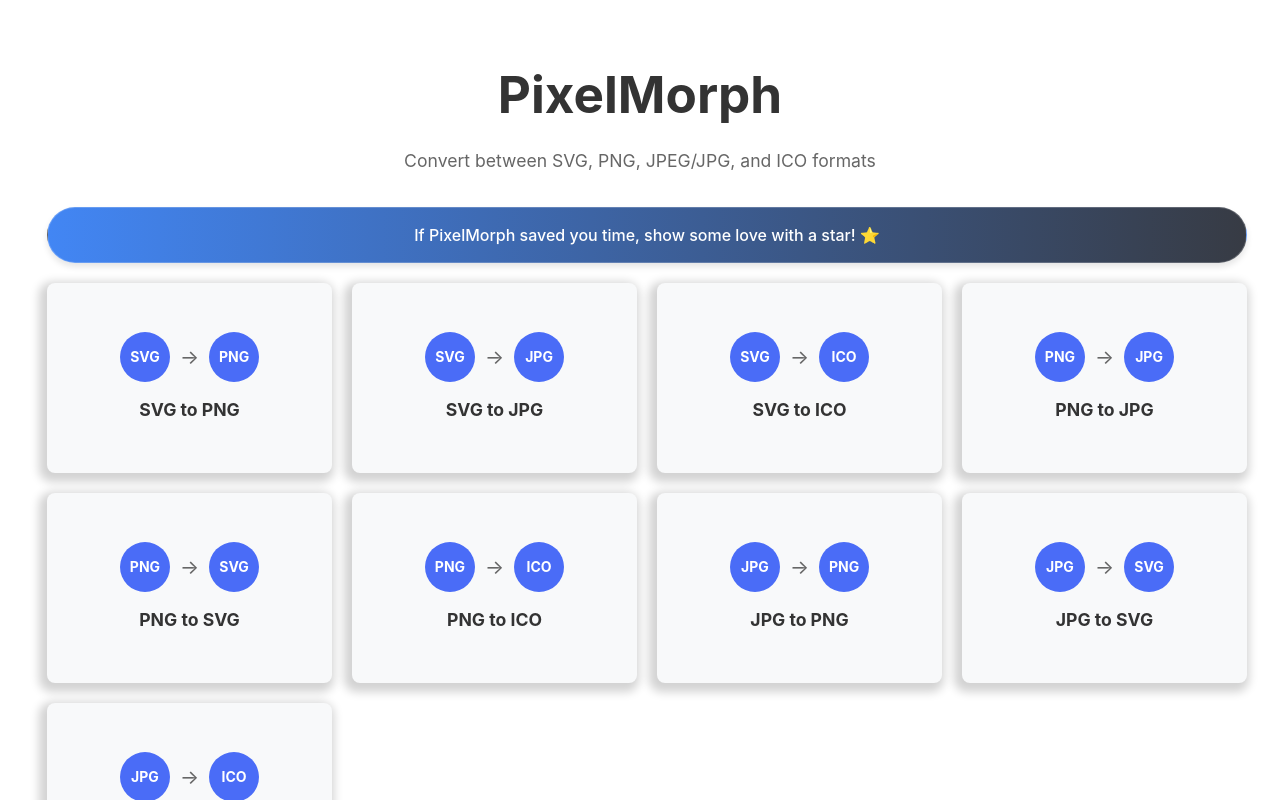
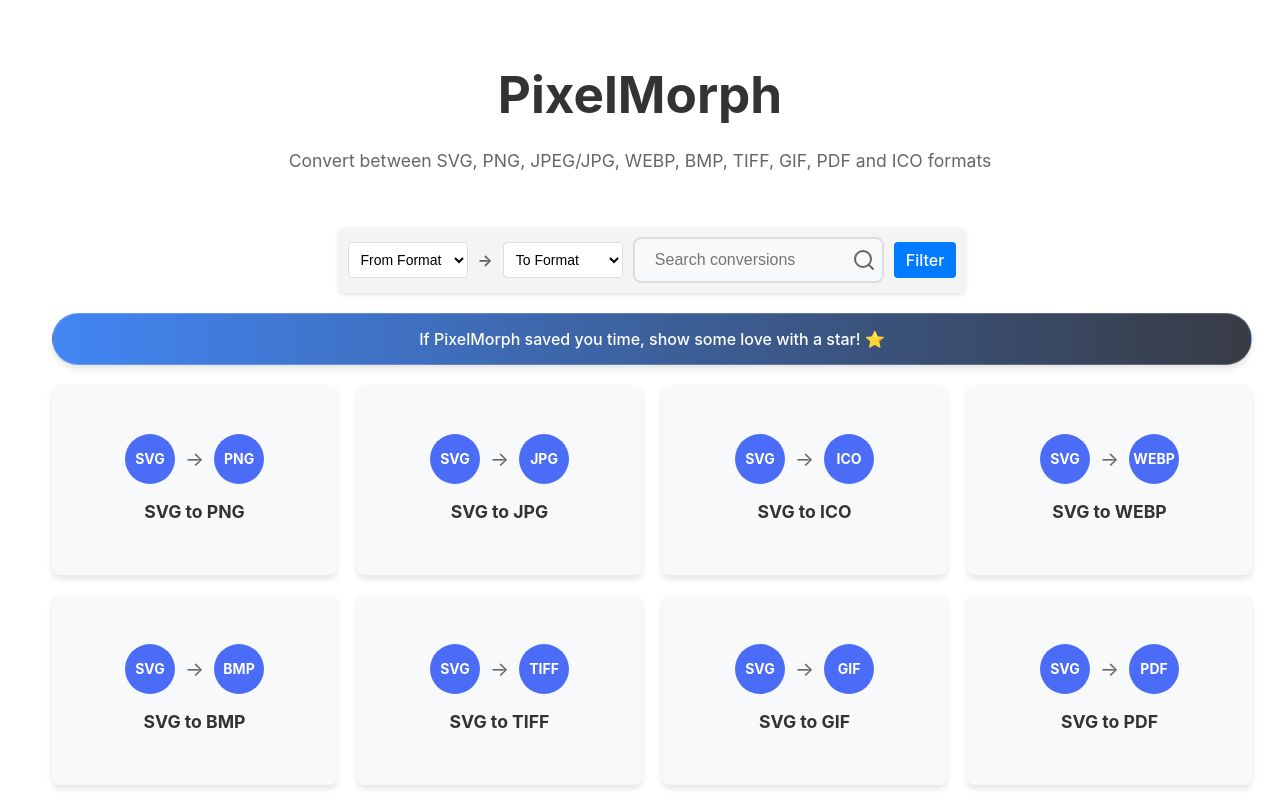
Before and after one commit to aminshahid573/pixelmorph, a React (Vite) app: page / in a window 1280 px wide. Shown: the top 800 px of the page. Built offline with nearby package versions, Linux system fonts and the light colour scheme.

Commit message:
Drag and drop file upload Image quality control slider Image rotation control Background color picker Better PDF preview handling Improved error handling Enhanced dark mode support

```diff
--- a/src/App.jsx
+++ b/src/App.jsx
@@ -21,7 +21,7 @@ function App() {
     <div className="app-container">
       <h1>PixelMorph</h1>
       <p className="description">
-        Convert between SVG, PNG, JPEG/JPG, and ICO formats
+        Convert between SVG, PNG, JPEG/JPG, WEBP, BMP, TIFF, GIF, PDF and ICO formats
       </p>
       <Routes>
         <Route path="/" element={<LandingPage />} />
--- /dev/null
+++ b/src/components/FormatSearch.jsx
@@ -0,0 +1,92 @@
+import React, { useState } from 'react';
+import { Search, X } from 'lucide-react';
+import "../styles/FormatSearch.css"
+
+const FormatSearch = ({ formats, onFilterChange }) => {
+  const [fromFormat, setFromFormat] = useState('');
+  const [toFormat, setToFormat] = useState('');
+  const [searchTerm, setSearchTerm] = useState('');
+
+  const handleSearch = () => {
+    onFilterChange({
+      fromFormat,
+      toFormat,
+      searchTerm
+    });
+  };
+
+  const clearFilters = () => {
+    setFromFormat('');
+    setToFormat('');
+    setSearchTerm('');
+    onFilterChange({
+      fromFormat: '',
+      toFormat: '',
+      searchTerm: ''
+    });
+  };
+
+  return (
+    <div className="format-search-container">
+      <div className="search-filters">
+        <select
+          value={fromFormat}
+          onChange={(e) => setFromFormat(e.target.value)}
+          className="format-select from-select"
+        >
+          <option value="">From Format</option>
+          {formats.map(format => (
+            <option key={format} value={format}>
+              {format.toUpperCase()}
+            </option>
+          ))}
+        </select>
+
+        <div className="arrow-icon">→</div>
+
+        <select
+          value={toFormat}
+          onChange={(e) => setToFormat(e.target.value)}
+          className="format-select to-select"
+        >
+          <option value="">To Format</option>
+          {formats.map(format => (
+            <option key={format} value={format}>
+              {format.toUpperCase()}
+            </option>
+          ))}
+        </select>
+
+        <div className="search-input-wrapper">
+          <input
+            type="text"
+            placeholder="Search conversions"
+            value={searchTerm}
+            onChange={(e) => setSearchTerm(e.target.value)}
+            className="search-input"
+          />
+          <Search className="search-icon" />
+        </div>
+
+        {(fromFormat || toFormat || searchTerm) && (
+          <button
+            onClick={clearFilters}
+            className="clear-filters-btn"
+            title="Clear Filters"
+          >
+            <X size={20} />
+          </button>
+        )}
+
+        <button
+          onClick={handleSearch}
+          className="search-button"
+        >
+          Filter
+        </button>
+      </div>
+    </div>
+  );
+};
+
+export default FormatSearch;
--- a/src/components/LandingPage.jsx
+++ b/src/components/LandingPage.jsx
@@ -1,20 +1,41 @@
+import React, { useState } from 'react'
 import { useNavigate } from 'react-router-dom'
+import FormatSearch from './FormatSearch'
 import '../styles/LandingPage.css'
 
 const LandingPage = () => {
   const navigate = useNavigate()
 
-  const conversionOptions = [
-    { from: 'svg', to: 'png', title: 'SVG to PNG' },
-    { from: 'svg', to: 'jpg', title: 'SVG to JPG' },
-    { from: 'svg', to: 'ico', title: 'SVG to ICO' },
-    { from: 'png', to: 'jpg', title: 'PNG to JPG' },
-    { from: 'png', to: 'svg', title: 'PNG to SVG' },
-    { from: 'png', to: 'ico', title: 'PNG to ICO' },
-    { from: 'jpg', to: 'png', title: 'JPG to PNG' },
-    { from: 'jpg', to: 'svg', title: 'JPG to SVG' },
-    { from: 'jpg', to: 'ico', title: 'JPG to ICO' }
-  ]
+  const formats = ['svg', 'png', 'jpg', 'ico', 'webp', 'bmp', 'tiff', 'gif', 'pdf']
+
+  const [filteredConversions, setFilteredConversions] = useState(
+    formats.flatMap(from =>
+      formats.filter(to => from !== to).map(to => ({
+        from,
+        to,
+        title: `${from.toUpperCase()} to ${to.toUpperCase()}`
+      }))
+    )
+  )
+
+  const handleFilterChange = ({ fromFormat, toFormat, searchTerm }) => {
+    const filtered = formats.flatMap(from =>
+      formats.filter(to => from !== to).map(to => ({
+        from,
+        to,
+        title: `${from.toUpperCase()} to ${to.toUpperCase()}`
+      }))
+    ).filter(option => {
+      const matchFromFormat = !fromFormat || option.from === fromFormat
+      const matchToFormat = !toFormat || option.to === toFormat
+      const matchSearchTerm = !searchTerm ||
+        option.title.toLowerCase().includes(searchTerm.toLowerCase())
+
+      return matchFromFormat && matchToFormat && matchSearchTerm
+    })
+
+    setFilteredConversions(filtered)
+  }
 
   const handleTileClick = (from, to) => {
     navigate(`/convert/${from}/${to}`)
@@ -22,11 +43,19 @@ const LandingPage = () => {
 
   return (
     <div className="landing-container">
-      <div className="gradient-div">
-      <p >If PixelMorph saved you time, show some love with a star! ⭐</p>
-      </div>
+      <FormatSearch
+        formats={formats}
+        onFilterChange={handleFilterChange}
+      />
+
+      <a target='_blank' href='https://github.com/aminshahid573/pixelmorph'>
+        <div className="gradient-div">
+          <p>If PixelMorph saved you time, show some love with a star! ⭐</p>
+        </div>
+      </a>
+
       <div className="conversion-tiles">
-        {conversionOptions.map((option, index) => (
+        {filteredConversions.map((option, index) => (
           <div
             key={index}
             className="conversion-tile"
--- /dev/null
+++ b/src/styles/FormatSearch.css
@@ -0,0 +1,78 @@
+.format-search-container {
+    display: flex;
+    justify-content: center;
+    margin-bottom: 20px;
+    padding: 0 20px;
+  }
+
+  .search-filters {
+    display: flex;
+    align-items: center;
+    background-color: #f4f4f4;
+    border-radius: 8px;
+    padding: 10px;
+    gap: 10px;
+    box-shadow: 0 2px 4px rgba(0, 0, 0, 0.1);
+  }
+
+  .format-select {
+    padding: 8px;
+    border: 1px solid #ddd;
+    border-radius: 4px;
+    background-color: white;
+    font-size: 14px;
+    width: 120px;
+  }
+
+  .arrow-icon {
+    color: #666;
+    font-weight: bold;
+  }
+
+  .search-input-wrapper {
+    position: relative;
+    display: flex;
+    align-items: center;
+  }
+
+  .search-input {
+    padding: 8px 30px 8px 10px;
+    border: 1px solid #ddd;
+    border-radius: 4px;
+    width: 200px;
+    font-size: 14px;
+  }
+
+  .search-icon {
+    position: absolute;
+    right: 8px;
+    color: #666;
+  }
+
+  .search-button, .clear-filters-btn {
+    padding: 8px 12px;
+    border: none;
+    border-radius: 4px;
+    cursor: pointer;
+    display: flex;
+    align-items: center;
+    justify-content: center;
+  }
+
+  .search-button {
+    background-color: #007bff;
+    color: white;
+  }
+
+  .clear-filters-btn {
+    background-color: #f8f9fa;
+    border: 1px solid #ddd;
+  }
+
+  .search-button:hover {
+    background-color: #0056b3;
+  }
+
+  .clear-filters-btn:hover {
+    background-color: #e9ecef;
+  }
--- a/src/styles/ImageConverter.css
+++ b/src/styles/ImageConverter.css
@@ -8,14 +8,12 @@
   padding: 20px;
   background-color: #f8f9fa;
   border-radius: 8px;
-  box-shadow: -3px 4px 20px 12px lightgray;
+  box-shadow: 0 4px 6px rgba(0, 0, 0, 0.1);
 }
-
 
 .converter-header {
   display: flex;
   align-items: center;
-  justify-content: space-evenly;
   margin-bottom: 10px;
 }
 
@@ -43,42 +41,30 @@
   text-align: center;
 }
 
+.dropzone {
+  border: 2px dashed #ddd;
+  border-radius: 8px;
+  padding: 40px;
+  text-align: center;
+  cursor: pointer;
+  transition: all 0.3s;
+  background-color: #fafafa;
+}
+
+.dropzone.active {
+  border-color: #4a6cf7;
+  background-color: #f0f4ff;
+}
+
+.dropzone p {
+  margin: 0;
+  color: #666;
+}
+
 .input-section {
   display: flex;
   flex-direction: column;
   gap: 20px;
-}
-
-.file-input-container {
-  display: flex;
-  flex-direction: column;
-  align-items: center;
-  gap: 10px;
-}
-
-.file-input {
-  display: none;
-}
-
-.file-input-label {
-  display: inline-block;
-  padding: 10px 20px;
-  background-color: #4a6cf7;
-  color: white;
-  border-radius: 4px;
-  cursor: pointer;
-  font-weight: 500;
-  transition: background-color 0.3s;
-}
-
-.file-input-label:hover {
-  background-color: #3a5ce5;
-}
-
-.file-info {
-  margin-top: 10px;
-  font-size: 0.9rem;
-  color: #555;
 }
 
 .conversion-options {
@@ -112,6 +98,30 @@
 
 .checkbox-label input {
   margin: 0;
+}
+
+.color-picker-container {
+  position: relative;
+}
+
+.color-preview {
+  width: 40px;
+  height: 40px;
+  border-radius: 4px;
+  border: 2px solid #ddd;
+  cursor: pointer;
+}
+
+.color-picker-popover {
+  position: absolute;
+  top: 100%;
+  left: 0;
+  z-index: 2;
+  margin-top: 10px;
+  background: white;
+  padding: 10px;
+  border-radius: 8px;
+  box-shadow: 0 4px 12px rgba(0, 0, 0, 0.15);
 }
 
 .select-input,
@@ -217,6 +227,14 @@
   object-fit: contain;
 }
 
+.pdf-preview {
+  padding: 20px;
+  background-color: #f8f9fa;
+  border: 1px solid #ddd;
+  border-radius: 4px;
+  color: #666;
+}
+
 .no-preview {
   color: #999;
   font-size: 1rem;
@@ -254,10 +272,6 @@
     color: #ddd;
   }
 
-  .file-info {
-    color: #ccc;
-  }
-
   .preview-section h3 {
     color: #ddd;
   }
@@ -283,12 +297,24 @@
     background: #555;
   }
 
-  .slider-input::-webkit-slider-thumb {
-    background: #4a6cf7;
+  .dropzone {
+    background-color: #2a2a2a;
+    border-color: #555;
   }
 
-  .slider-input::-moz-range-thumb {
-    background: #4a6cf7;
+  .dropzone.active {
+    background-color: #333344;
+    border-color: #4a6cf7;
+  }
+
+  .dropzone p {
+    color: #ccc;
+  }
+
+  .pdf-preview {
+    background-color: #333;
+    border-color: #555;
+    color: #ccc;
   }
 }
 
@@ -296,4 +322,8 @@
   .conversion-options {
     grid-template-columns: 1fr;
   }
+
+  .converter-container {
+    padding: 10px;
+  }
 }
--- a/src/styles/LandingPage.css
+++ b/src/styles/LandingPage.css
@@ -1,8 +1,27 @@
 .landing-container {
   width: 100%;
-  max-width: 1200px; /* Increased from 1000px for more flexibility */
+  max-width: 1200px;
   margin: 0 auto;
-  padding: 0 15px; /* Added padding to prevent potential edge issues */
+  padding: 20px;
+}
+
+.format-filter {
+  margin-bottom: 20px;
+}
+
+.search-input {
+  width: 100%;
+  padding: 12px 20px;
+  font-size: 16px;
+  border: 2px solid #ddd;
+  border-radius: 8px;
+  transition: border-color 0.3s;
+  background-color: #f8f9fa;
+}
+
+.search-input:focus {
+  border-color: #4a6cf7;
+  outline: none;
 }
 
 .conversion-tiles {
@@ -10,13 +29,12 @@
   grid-template-columns: repeat(auto-fill, minmax(250px, 1fr));
   gap: 20px;
   margin-top: 20px;
-  width: 100%; /* Ensure full width */
 }
 
 .conversion-tile {
   background-color: #f8f9fa;
   border-radius: 8px;
-  box-shadow: -3px 4px 10px 5px lightgray;
+  box-shadow: 0 4px 6px rgba(0, 0, 0, 0.1);
   padding: 20px;
   cursor: pointer;
   transition: transform 0.3s, box-shadow 0.3s;
@@ -67,25 +85,6 @@
   font-size: 1.1rem;
   color: #333;
 }
-.gradient-div {
-  background: linear-gradient(to right, #4286f4, #373B44);
-  border-radius: 50px;
-  border: 1px solid rgba(255, 255, 255, 0.2);
-  padding: 15px;
-  box-shadow: 0 4px 6px rgba(0, 0, 0, 0.1);
-  transition: transform 0.3s ease;
-}
-
-.gradient-div:hover {
-  transform: translateY(-2px);
-}
-
-.gradient-div p {
-  color: white;
-  font-weight: 500;
-  line-height: 1.5;
-  margin: 0;
-}
 
 @media (prefers-color-scheme: dark) {
   .conversion-tile {
@@ -103,10 +102,42 @@
   .arrow {
     color: #ccc;
   }
+
+  .search-input {
+    background-color: #2a2a2a;
+    border-color: #444;
+    color: #f1f1f1;
+  }
+
+  .search-input:focus {
+    border-color: #4a6cf7;
+  }
+}
+.gradient-div {
+  background: linear-gradient(to right, #4286f4, #373B44);
+  border-radius: 50px;
+  border: 1px solid rgba(255, 255, 255, 0.2);
+  padding: 13px;
+  box-shadow: 0 4px 6px rgba(0, 0, 0, 0.1);
+  transition: transform 0.3s ease;
 }
 
+.gradient-div:hover {
+  transform: translateY(-2px);
+}
+
+.gradient-div p {
+  color: white;
+  font-weight: 500;
+  line-height: 1.5;
+  margin: 0;
+}
 @media (max-width: 600px) {
   .conversion-tiles {
     grid-template-columns: 1fr;
   }
+
+  .landing-container {
+    padding: 10px;
+  }
 }
```
Also changed, not shown: package.json (+10 -1 lines), src/components/ImageConverter.jsx (+108 -142 lines), 1 other file (tests, documents, lock files or other folders).
